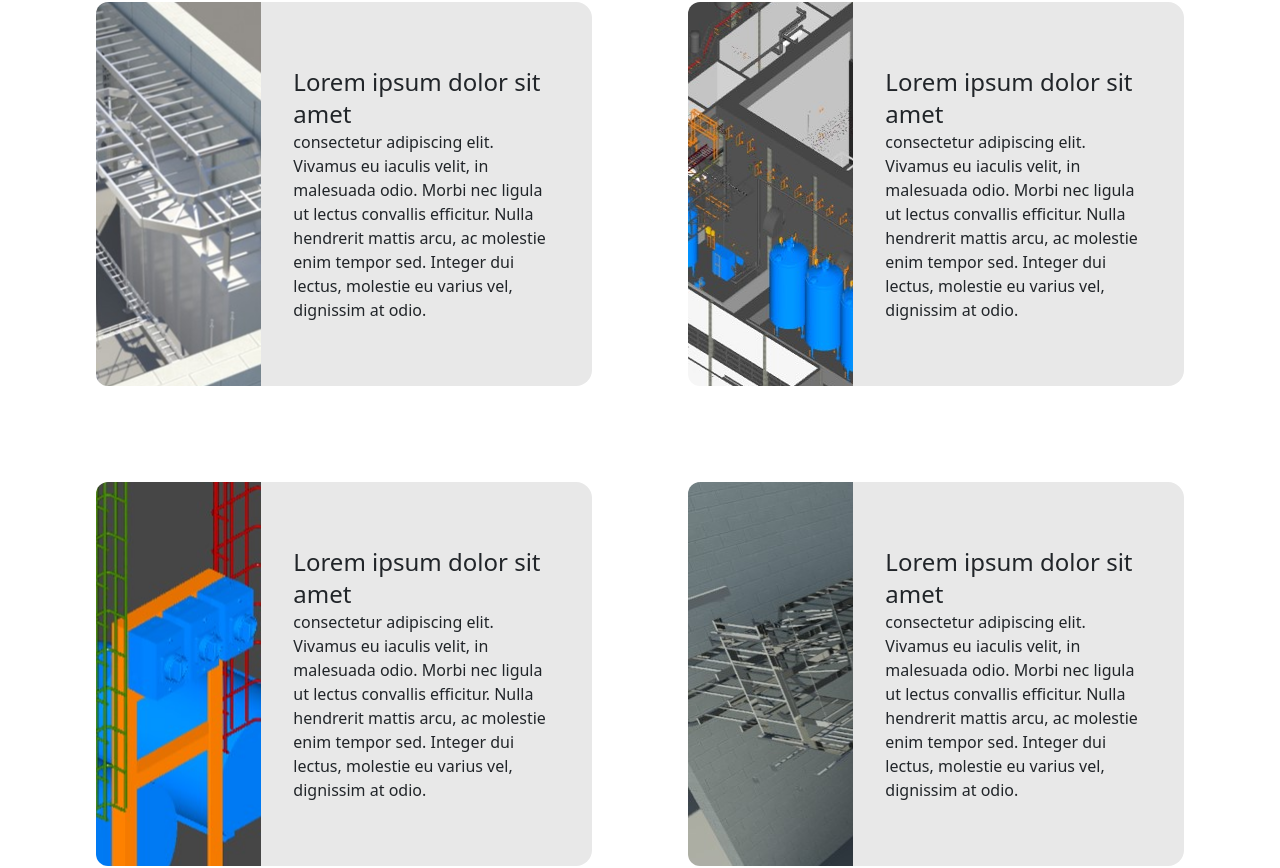
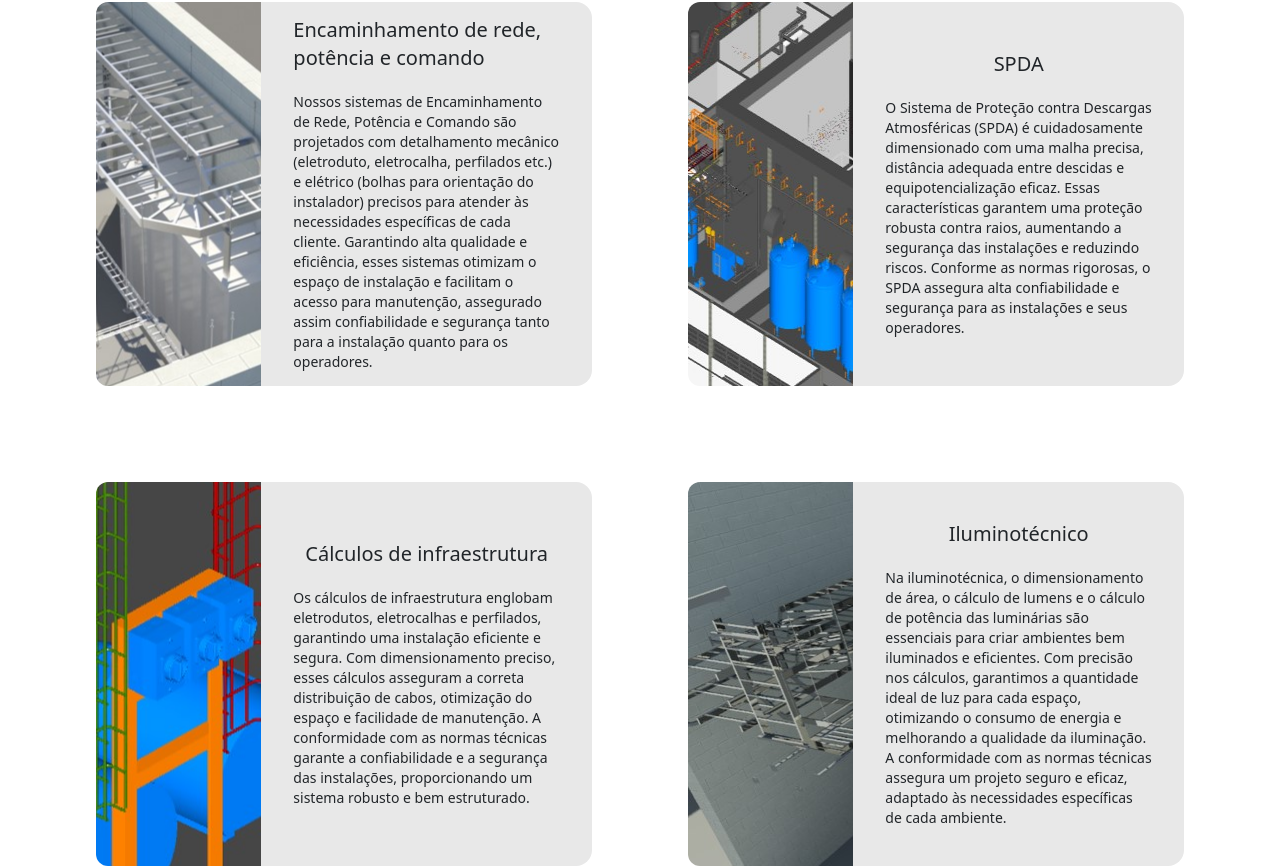
Before and after one commit to PedroOliveira012/zetta-spa, a Vue app: page /projects in a window 1280 px wide. Shown: the part 578-1446 px from the top of the page. Built offline with nearby package versions, Linux system fonts and the light colour scheme.

Commit message:
Alteração do tamanho do SVG do banner

```diff
--- a/src/components/home/products-sections.vue
+++ b/src/components/home/products-sections.vue
@@ -27,7 +27,7 @@
             lg:w-6/12
             sm:max-lg:h-80 xs:max-lg:rounded-2xl sm:max-lg:w-8/12 sm:max-lg:mx-auto
             xs:max-sm:w-full xs:max-sm:h-72">
-                <img src="@/assets/media/home/paineis.jpg" class="h-full w-full rounded-r-full
+                <img src="@/assets/media/home/paineis.jpg" class="h-full w-fit
             xs:max-lg:rounded-2xl sm:max-lg:mx-auto
             " alt="">
             </div>
--- a/src/components/projects/projects.vue
+++ b/src/components/projects/projects.vue
@@ -14,32 +14,32 @@
             xs:max-md:h-72 xs:max-md:w-11/12 xs:max-md:mx-auto xs:max-md:py-44">
                 <div class="w-4/12 h-full bg-[#777777] rounded-l-xl xs:max-md:hidden card-1 bg-center"></div>
                 <div class="flex flex-col justify-center items-center w-8/12 px-8 xs:max-md:w-full">
-                    <h3 class="text-4xl xs:max-xl:text-3xl xs:max-md:mb-4 xl:max-2xl:text-2xl">Lorem ipsum dolor sit amet</h3>
-                    <p class="text-xl xs:max-md:text-base xl:max-2xl:text-base">consectetur adipiscing elit. Vivamus eu iaculis velit, in malesuada odio. Morbi nec ligula ut lectus convallis efficitur. Nulla hendrerit mattis arcu, ac molestie enim tempor sed. Integer dui lectus, molestie eu varius vel, dignissim at odio.</p>
+                    <h3 class="text-3xl xs:max-xl:text-2xl xs:max-md:mb-4 xl:max-2xl:text-xl xl:mb-5">Encaminhamento de rede, potência e comando</h3>
+                    <p class="text-base xs:max-md:text-sm xl:max-2xl:text-sm">Nossos sistemas de Encaminhamento de Rede, Potência e Comando são projetados com detalhamento mecânico (eletroduto, eletrocalha, perfilados etc.) e elétrico (bolhas para orientação do instalador) precisos para atender às necessidades específicas de cada cliente. Garantindo alta qualidade e eficiência, esses sistemas otimizam o espaço de instalação e facilitam o acesso para manutenção, assegurado assim confiabilidade e segurança tanto para a instalação quanto para os operadores.</p>
                 </div>
             </div>
             <div v-motion-slide-right :duration="1000" class="flex h-96 bg-[#e8e8e8] m-12 rounded-2xl hover:shadow-2xl duration-500
             xs:max-md:h-72 xs:max-md:w-11/12 xs:max-md:mx-auto xs:max-md:py-44">
                 <div class="w-4/12 h-full bg-[#777777] rounded-l-xl xs:max-md:hidden card-2 bg-center"></div>
                 <div class="flex flex-col justify-center items-center w-8/12 px-8 xs:max-md:w-full">
-                    <h3 class="text-4xl xs:max-xl:text-3xl xs:max-md:mb-4 xl:max-2xl:text-2xl">Lorem ipsum dolor sit amet</h3>
-                    <p class="text-xl xs:max-md:text-base xl:max-2xl:text-base">consectetur adipiscing elit. Vivamus eu iaculis velit, in malesuada odio. Morbi nec ligula ut lectus convallis efficitur. Nulla hendrerit mattis arcu, ac molestie enim tempor sed. Integer dui lectus, molestie eu varius vel, dignissim at odio.</p>
+                    <h3 class="text-3xl xs:max-xl:text-2xl xs:max-md:mb-4 xl:max-2xl:text-xl xl:mb-5">SPDA</h3>
+                    <p class="text-base xs:max-md:text-sm xl:max-2xl:text-sm">O Sistema de Proteção contra Descargas Atmosféricas (SPDA) é cuidadosamente dimensionado com uma malha precisa, distância adequada entre descidas e equipotencialização eficaz. Essas características garantem uma proteção robusta contra raios, aumentando a segurança das instalações e reduzindo riscos. Conforme as normas rigorosas, o SPDA assegura alta confiabilidade e segurança para as instalações e seus operadores.</p>
                 </div>
             </div>
             <div v-motion-slide-visible-once-left :duration="1000" class="flex h-96 bg-[#e8e8e8] m-12 rounded-2xl hover:shadow-2xl duration-500
             xs:max-md:h-72 xs:max-md:w-11/12 xs:max-md:mx-auto xs:max-md:py-44">
                 <div class="w-4/12 h-full bg-[#777777] rounded-l-xl xs:max-md:hidden card-3 bg-center"></div>
                 <div class="flex flex-col justify-center items-center w-8/12 px-8 xs:max-md:w-full">
-                    <h3 class="text-4xl xs:max-xl:text-3xl xs:max-md:mb-4 xl:max-2xl:text-2xl">Lorem ipsum dolor sit amet</h3>
-                    <p class="text-xl xs:max-md:text-base xl:max-2xl:text-base">consectetur adipiscing elit. Vivamus eu iaculis velit, in malesuada odio. Morbi nec ligula ut lectus convallis efficitur. Nulla hendrerit mattis arcu, ac molestie enim tempor sed. Integer dui lectus, molestie eu varius vel, dignissim at odio.</p>
+                    <h3 class="text-3xl xs:max-xl:text-2xl xs:max-md:mb-4 xl:max-2xl:text-xl xl:mb-5">Cálculos de infraestrutura</h3>
+                    <p class="text-base xs:max-md:text-sm xl:max-2xl:text-sm">Os cálculos de infraestrutura englobam eletrodutos, eletrocalhas e perfilados, garantindo uma instalação eficiente e segura. Com dimensionamento preciso, esses cálculos asseguram a correta distribuição de cabos, otimização do espaço e facilidade de manutenção. A conformidade com as normas técnicas garante a confiabilidade e a segurança das instalações, proporcionando um sistema robusto e bem estruturado.</p>
                 </div>
             </div>
             <div v-motion-slide-visible-once-right :duration="1000" class="flex h-96 bg-[#e8e8e8] m-12 rounded-2xl hover:shadow-2xl duration-500
             xs:max-md:h-72 xs:max-md:w-11/12 xs:max-md:mx-auto xs:max-md:py-44">
                 <div class="w-4/12 h-full bg-[#777777] rounded-l-xl xs:max-md:hidden card-4 bg-left-top"></div>
                 <div class="flex flex-col justify-center items-center w-8/12 px-8 xs:max-md:w-full">
-                    <h3 class="text-4xl xs:max-xl:text-3xl xs:max-md:mb-4 xl:max-2xl:text-2xl">Lorem ipsum dolor sit amet</h3>
-                    <p class="text-xl xs:max-md:text-base xl:max-2xl:text-base">consectetur adipiscing elit. Vivamus eu iaculis velit, in malesuada odio. Morbi nec ligula ut lectus convallis efficitur. Nulla hendrerit mattis arcu, ac molestie enim tempor sed. Integer dui lectus, molestie eu varius vel, dignissim at odio.</p>
+                    <h3 class="text-3xl xs:max-xl:text-2xl xs:max-md:mb-4 xl:max-2xl:text-xl xl:mb-5">Iluminotécnico</h3>
+                    <p class="text-base xs:max-md:text-sm xl:max-2xl:text-sm">Na iluminotécnica, o dimensionamento de área, o cálculo de lumens e o cálculo de potência das luminárias são essenciais para criar ambientes bem iluminados e eficientes. Com precisão nos cálculos, garantimos a quantidade ideal de luz para cada espaço, otimizando o consumo de energia e melhorando a qualidade da iluminação. A conformidade com as normas técnicas assegura um projeto seguro e eficaz, adaptado às necessidades específicas de cada ambiente.</p>
                 </div>
             </div>
         </div>
--- a/src/components/robots/robots.vue
+++ b/src/components/robots/robots.vue
@@ -1,10 +1,12 @@
 <template>
     <section>
-        <div class="bg-[#777777] h-96 mb-16
-        lg:max-xl:h-80
-        xs:max-lg:h-64">banner</div>
-        <div class="text-6xl flex justify-center mb-12">
-            <h2 class="text-6xl xs:max-md:text-4xl text-center mb-6">Robô sinalizador</h2>
+        <div class="flex justify-center items-center h-96 mb-8 border-[#a1dfe7] border-b
+            lg:max-xl:h-80
+            xs:max-lg:h-36">
+            <img src="@/assets/banner/endless-constellation.svg" class="opacity-60 h-full w-full -z-10" alt="">
+            <div class="absolute text-6xl flex justify-center">
+                <h2 class="text-6xl xs:max-md:text-4xl text-center mb-6">Robô sinalizado</h2>
+            </div>
         </div>
         <div class="grid grid-cols-2 px-12
         xs:max-xl:grid-cols-1 xs:max-xl:px-2">
@@ -18,7 +20,7 @@
             </div>
             <div v-motion-slide-right :duration="1000" class="flex h-96 bg-[#e8e8e8] m-12 rounded-2xl hover:shadow-2xl duration-500
             xs:max-md:h-72 xs:max-md:w-11/12 xs:max-md:mx-auto xs:max-md:py-44">
-                <div class="w-4/12 h-full bg-[#777777] rounded-l-xl xs:max-md:hidden">foto</div>
+                <div class="w-4/12 h-full bg-[#777777] rounded-l-xl xs:max-md:hidden robo-1 bg-cover bg-right"></div>
                 <div class="flex flex-col justify-center items-center w-8/12 px-8 xs:max-md:w-full">
                     <h3 class="text-4xl xs:max-lg:text-3xl lg:text-4xl lg:mb-6 xs:max-md:mb-4 xl:max-2xl:text-2xl">Lorem ipsum dolor sit amet</h3>
                     <p class="text-xl xs:max-md:text-base lg:text-2xl xl:max-2xl:text-lg">consectetur adipiscing elit. Vivamus eu iaculis velit, in malesuada odio. Morbi nec ligula ut lectus convallis efficitur. Nulla hendrerit mattis arcu, ac molestie enim tempor sed. Integer dui lectus, molestie eu varius vel, dignissim at odio.</p>
@@ -113,3 +115,8 @@
         }
     }
 </script>
+<style>
+    .robo-1{
+        background-image: url('@/assets/media/robots/robo.jpg');
+    }
+</style>
```
Also changed, not shown: src/assets/banner/endless-constellation.svg.
